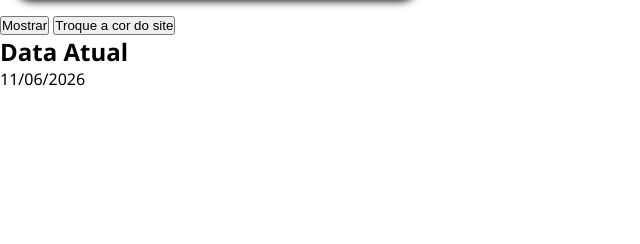
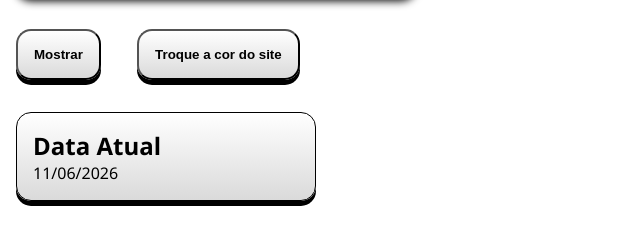
Before and after one commit to pedroarthursouza1012-sudo/Atividades-FIC-PW, a plain HTML site: page Eventos/index.html in a window 1280 px wide. Shown: the part 456-700 px from the top of the page, without its empty margins (0-640 px from the left). Drawn offline with Linux system fonts and the light colour scheme.

Commit message:
Add classes to buttons and fix HTML structure

```diff
--- a/Eventos/index.html
+++ b/Eventos/index.html
@@ -11,13 +11,14 @@
             <img src="https://thfvnext.bing.com/th/id/OIP.BvVPLJX7dhpXbh6OGRCR1QHaEK?w=333&h=187&c=7&r=0&o=7&cb=thfvnextfalcon2&pid=1.7&rm=3" alt="spider" id="spider3-img">
             <img src="https://thfvnext.bing.com/th/id/OIP.W9p3PRP8CHV8DE9H1MrgOAHaEK?w=299&h=180&c=7&r=0&o=7&cb=thfvnextfalcon2&pid=1.7&rm=3" alt="spider1" id="spider1-img">
 
-        <button id="btn-mostrar">Mostrar</button>
-        <button id="cor">Troque a cor do site</button>
+        <button id="btn-mostrar" class="btn">Mostrar</button>
+        <button id="cor" class="btn">Troque a cor do site</button>
             <p class="p" id="p">Lorem ipsum dolor sit, amet consectetur adipisicing elit. Saepe, est earum? Quo facilis doloremque dolorem ab expedita consequuntur esse vitae, alias porro accusantium eos voluptatibus, sint, at culpa. Eligendi, facere?</p>
 
+<div class="data">
              <h2>Data Atual</h1>
     <p id="dataAtual"></p>
-
+</div>
 
 <script src="script.js"></script>
 </body>
```
